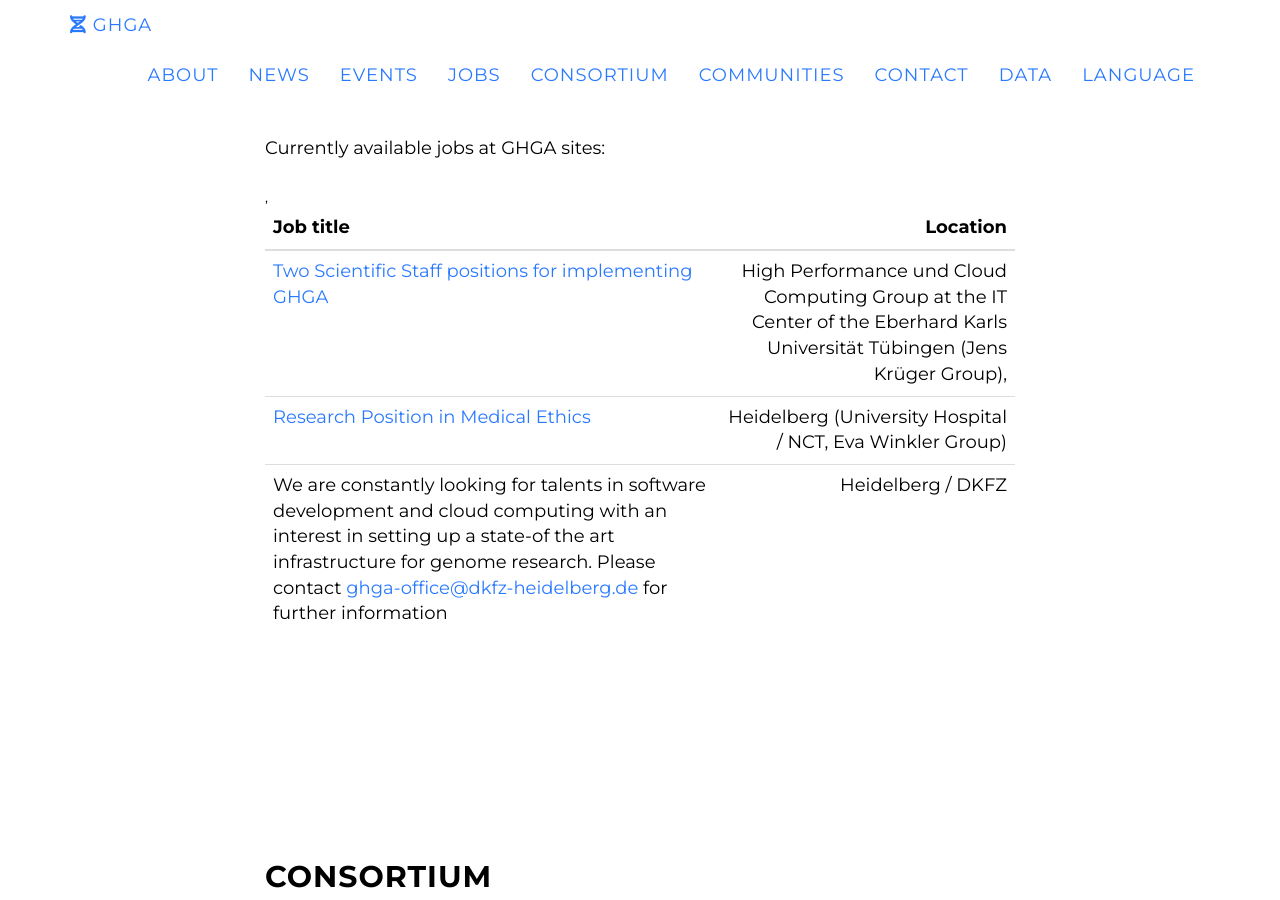
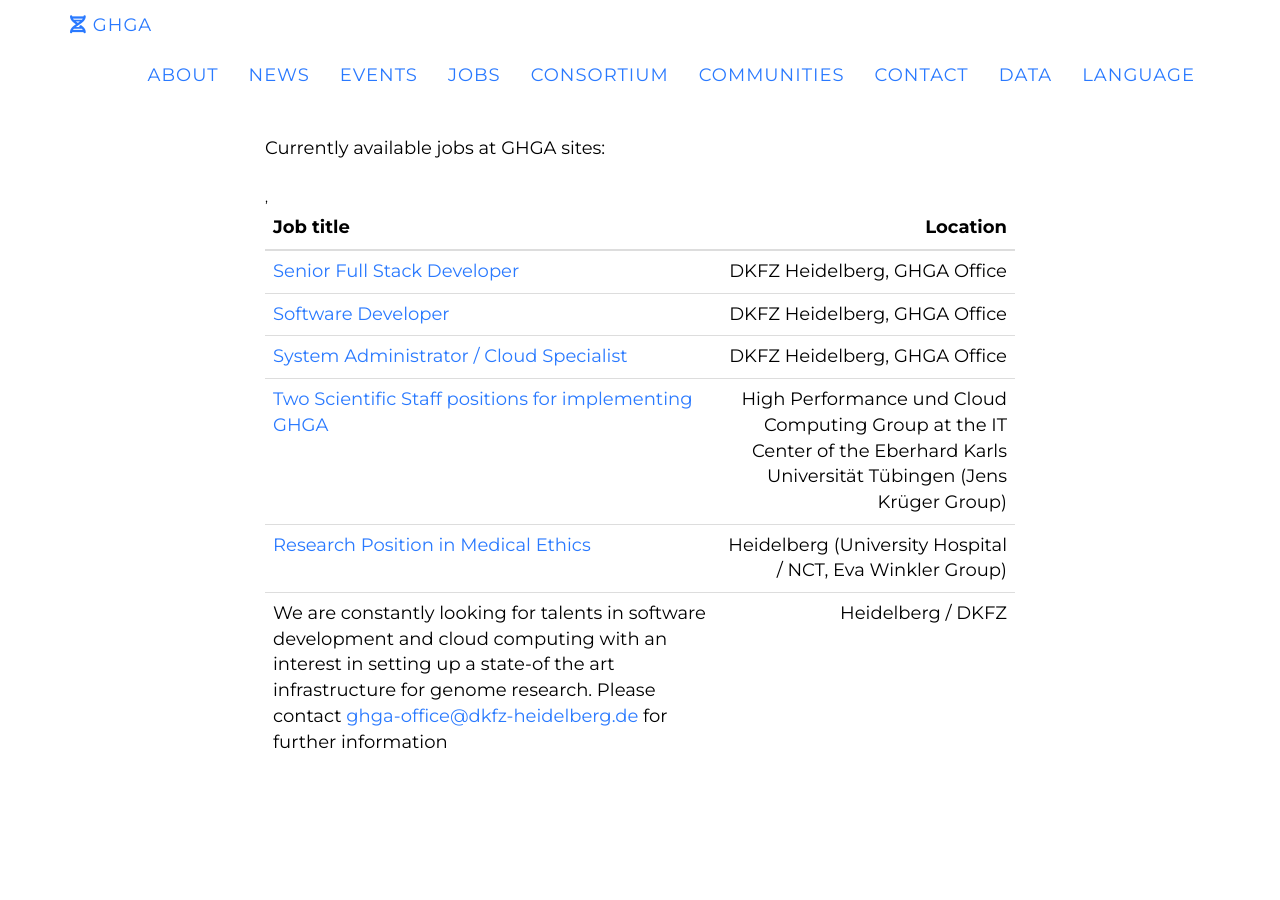
Before and after one commit to ghga-de/online, a Jekyll site: the page built from index.html, in a window 1280 px wide and 900 px high, scrolled down 4329 px. Built offline with Jekyll 4.4.1, drawn with Linux system fonts in a browser that asks for light colours; nearby versions of some CDN libraries; a script that is not in the unit is left out.

Commit message:
Update jobs.html
Added 3 DKFZ Job Ads

```diff
--- a/_includes/jobs.html
+++ b/_includes/jobs.html
@@ -18,8 +18,18 @@
                             </thead>
                             <tbody>
                                  <tr>
+                                    <td style="text-align:left"><a href="https://jobs.dkfz.de/de/jobs/73210/senior-full-stack-developer" target="_blank">Senior Full Stack Developer</a></td>
+                                    <td style="text-align:right">DKFZ Heidelberg, GHGA Office</td>
+                                </tr>                                 <tr>
+                                    <td style="text-align:left"><a href="https://jobs.dkfz.de/de/jobs/73208/software-developer" target="_blank">Software Developer</a></td>
+                                    <td style="text-align:right">DKFZ Heidelberg, GHGA Office</td>
+                                </tr>                                 <tr>
+                                    <td style="text-align:left"><a href="https://jobs.dkfz.de/en/jobs/73197/system-administrator-cloud-specialist" target="_blank">System Administrator / Cloud Specialist</a></td>
+                                    <td style="text-align:right">DKFZ Heidelberg, GHGA Office</td>
+                                </tr>
+                                 <tr>
                                     <td style="text-align:left"><a href="https://uni-tuebingen.de/universitaet/stellenangebote/newsfullview-stellenangebote/article/scientific-staff-m-f-d-e-13-tv-l-100/" target="_blank">Two Scientific Staff positions for implementing GHGA</a></td>
-                                    <td style="text-align:right">High Performance und Cloud Computing Group at the IT Center of the Eberhard Karls Universität Tübingen (Jens Krüger Group)‚</td>
+                                    <td style="text-align:right">High Performance und Cloud Computing Group at the IT Center of the Eberhard Karls Universität Tübingen (Jens Krüger Group)</td>
                                 </tr>
                                 <tr>
                                     <td style="text-align:left"><a href="https://karriere.klinikum.uni-heidelberg.de/index.php?ac=jobad&code=72zeWQUV3lA%2BGtRTtuPQC28ASIKdZT2GDukVnlqITE5CUh%2BOYViUEA%3D%3D" target="_blank">Research Position in Medical Ethics</a></td>
```
